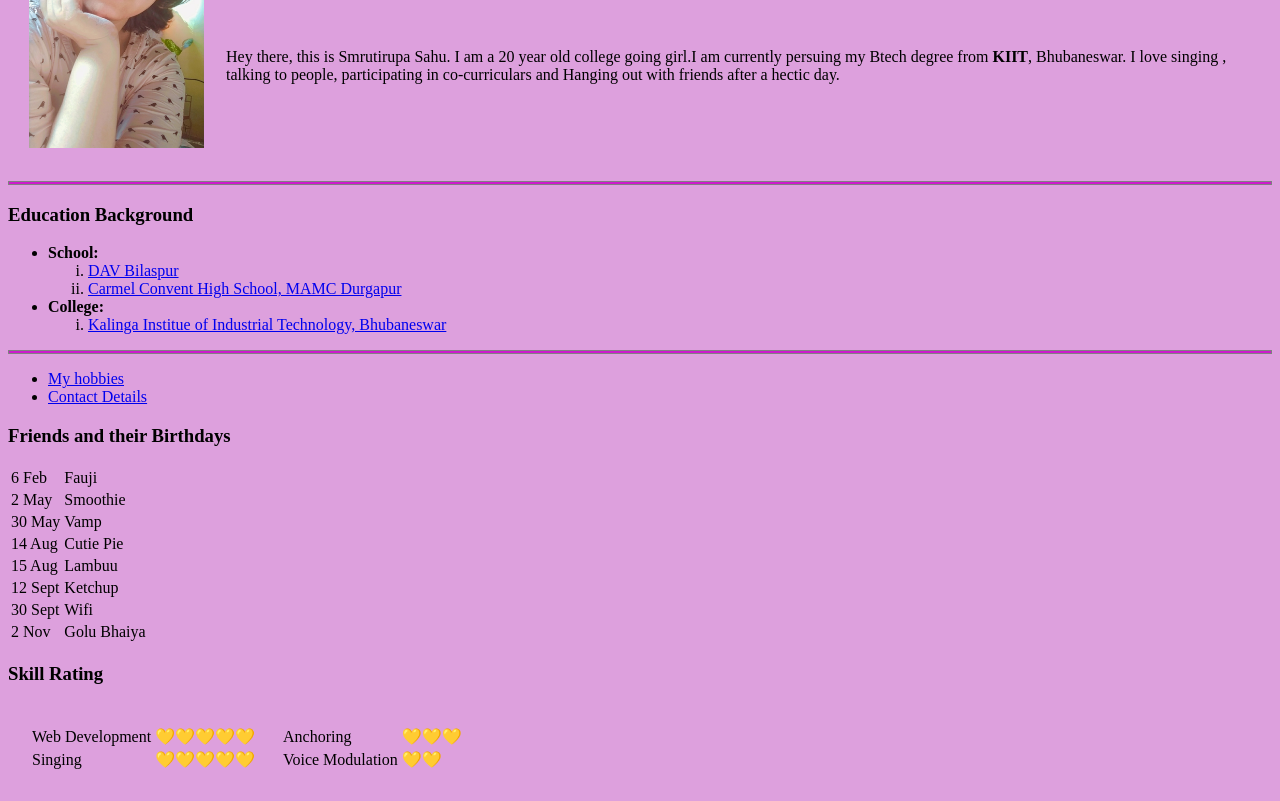
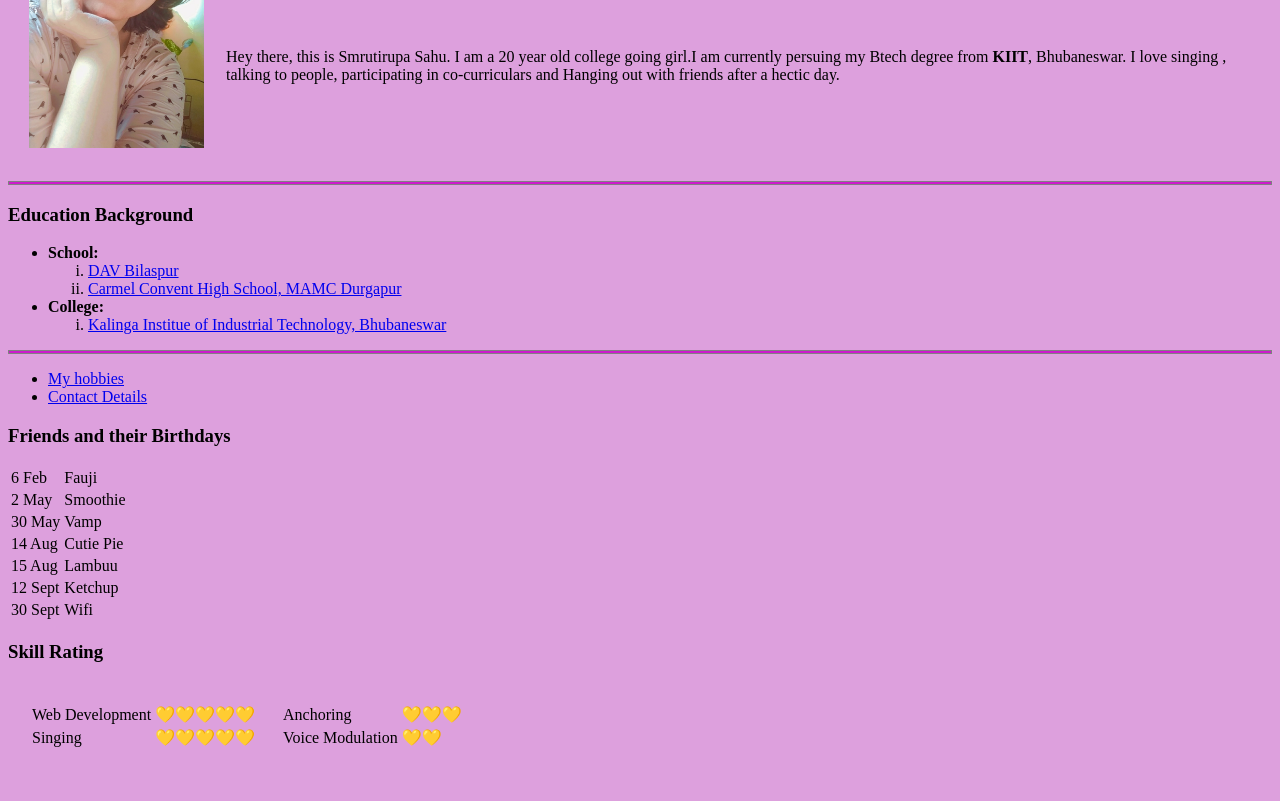
Before and after one commit to Smrutirupa/CV, a plain HTML site: page index.html in a window 1280 px wide. Shown: the part 181-982 px from the top of the page. After the commit the page ends 960 px from the top, so only its background shows below. Drawn offline with Linux system fonts and the light colour scheme.

Commit message:
remove a bday

```diff
--- a/index.html
+++ b/index.html
@@ -77,10 +77,7 @@
       <td>30 Sept</td>
       <td>Wifi</td>
      </tr>
-     <tr>
-      <td>2 Nov</td>
-      <td>Golu Bhaiya</td>
-     </tr>
+
   </table>
   <h3>Skill Rating</h3>
 
```
